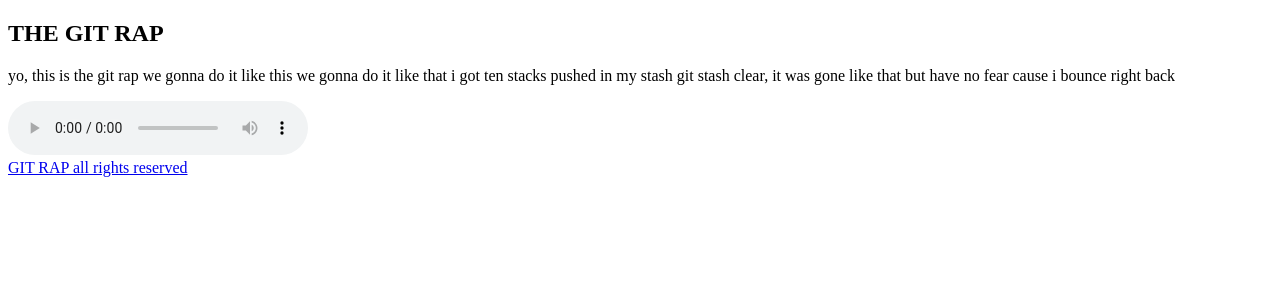
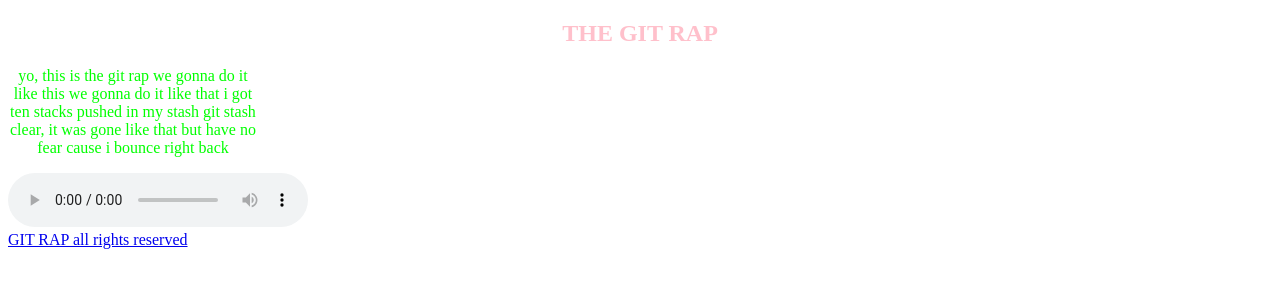
Before and after one commit to nexie1/TUTO_GIT, a plain HTML site: page index.html in a window 1280 px wide. Drawn offline with Linux system fonts and the light colour scheme.

Commit message:
J'ai mis le lien stylesheet

```diff
--- a/index.html
+++ b/index.html
@@ -3,6 +3,7 @@
     <head>
 	<title>GIT it like it's hot!</title>
         <meta name="author" content="Jasmina Travnjak"/>
+        <link rel="stylesheet" href="GITStyle.css">
 	</head>
 
     <body >
```
